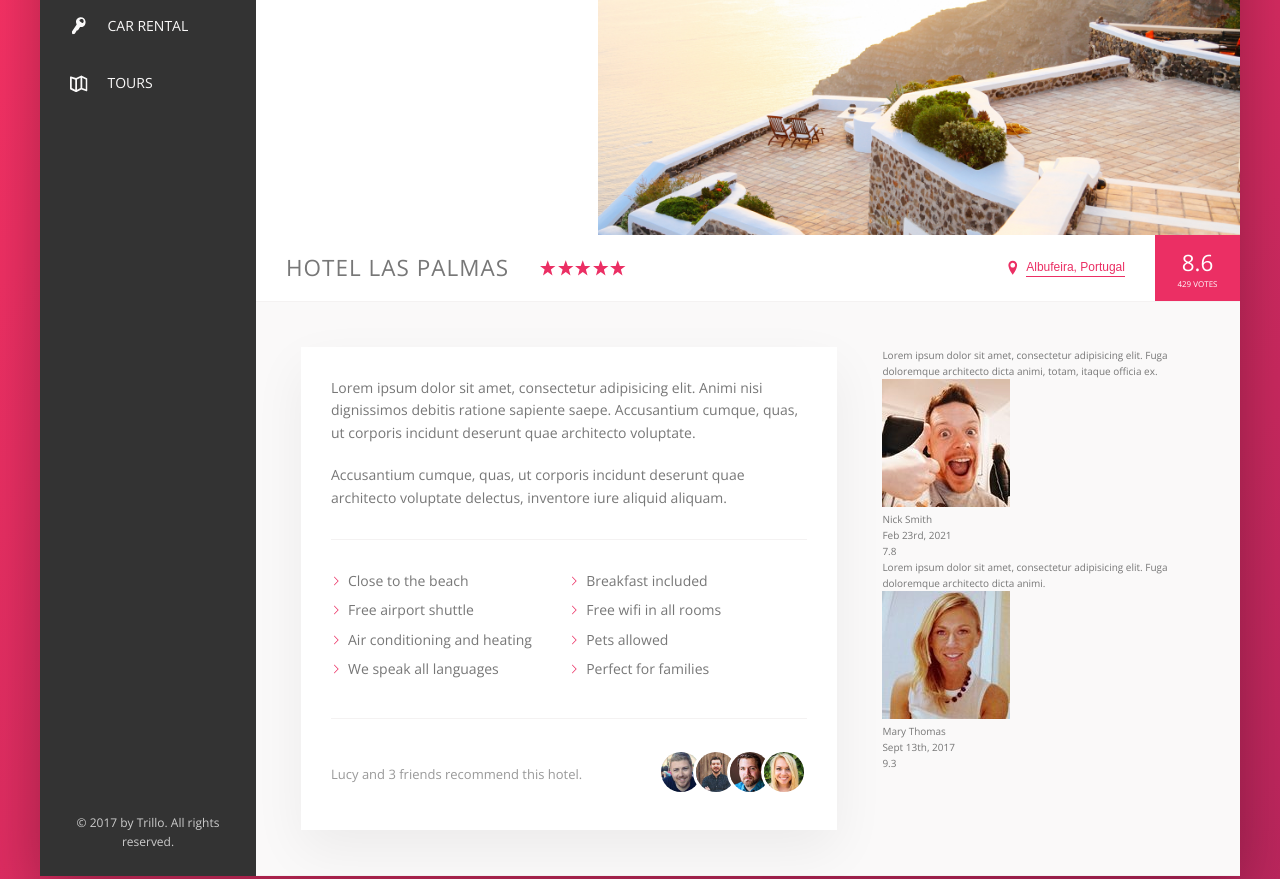
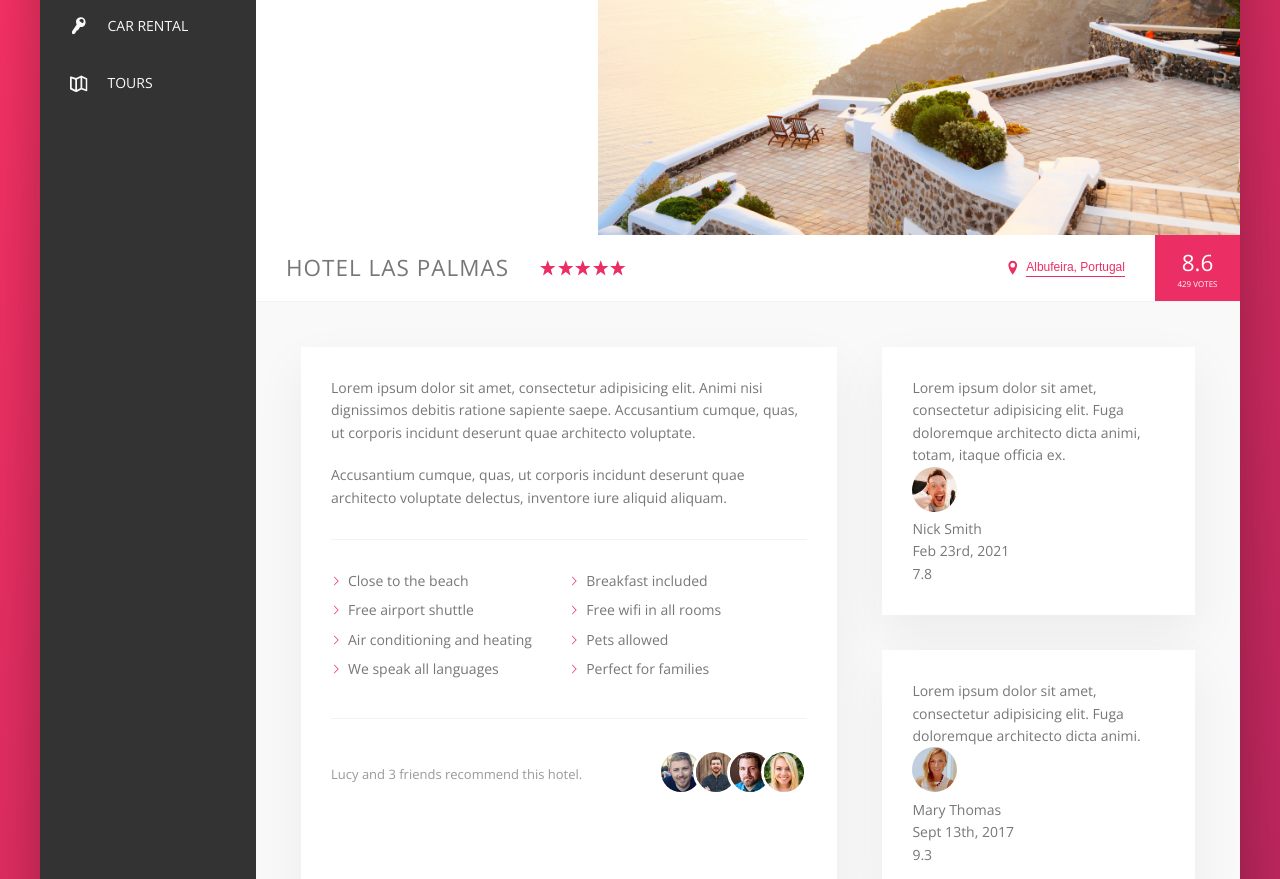
Before and after one commit to yoichimichael/trillo_clone, a website: page index.html in a window 1280 px wide. Shown: the part 300-1179 px from the top of the page. Drawn offline with nearby package versions, Linux system fonts and the light colour scheme.

Commit message:
basic position styling for reviews section

```diff
--- a/sass/_components.scss
+++ b/sass/_components.scss
@@ -460,6 +460,11 @@
 
 .review {
 
+  background-color: #fff;
+  box-shadow: var(--shadow-light);
+  padding: 3rem;
+  margin-bottom: 3.5rem;
+
   &__text {
 
   }
@@ -469,7 +474,9 @@
   }
 
   &__photo {
-
+    height: 4.5rem;
+    width: 4.5rem;
+    border-radius: 50%;
   }
 
   &__user-box {
--- a/sass/_layout.scss
+++ b/sass/_layout.scss
@@ -42,6 +42,7 @@
 }
 
 .detail {
+  font-size: 1.4rem;
   display: flex;
   padding: 4.5rem;
   background-color: var(--color-grey-light-1);
@@ -49,7 +50,7 @@
 }
 
 .description {
-  font-size: 1.4rem;
+
   background-color: #fff;
   box-shadow: var(--shadow-light);
   padding: 3rem;
```
Also changed, not shown: css/style.css.
